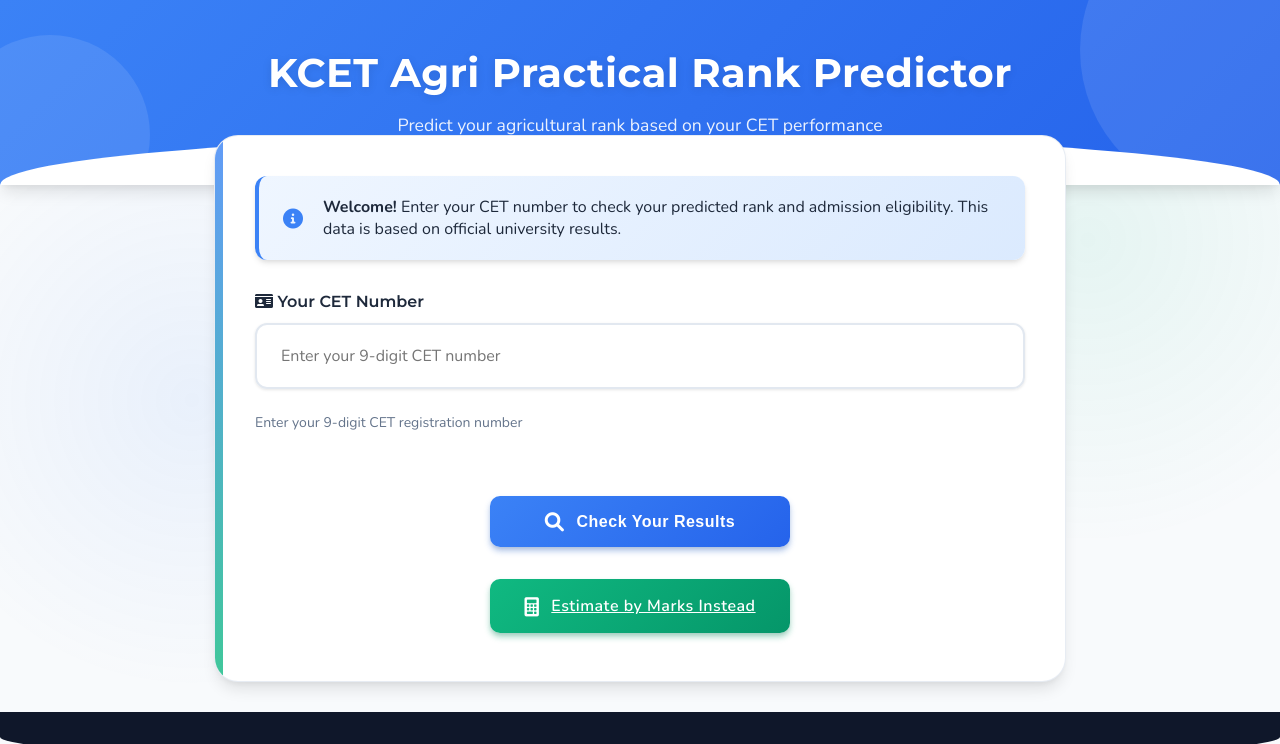
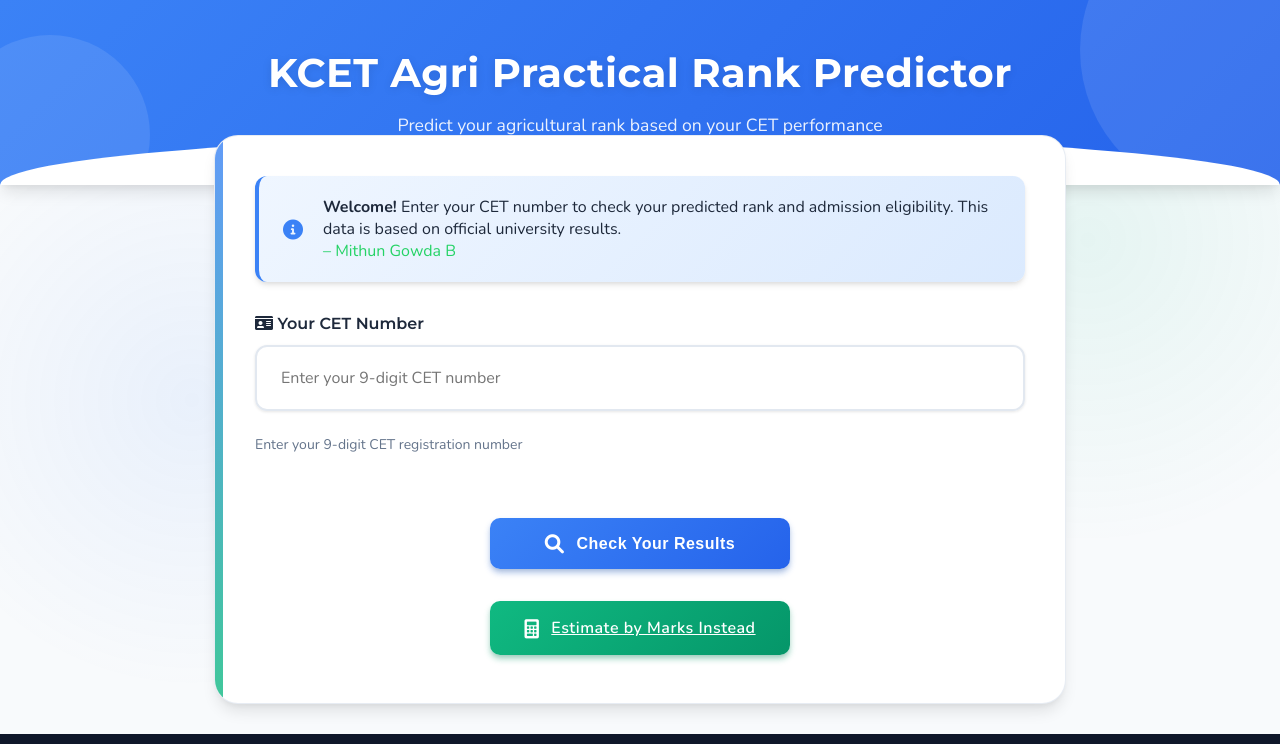
Before and after one commit to mithun50/KCET_Agri_Practicle_RankPredector, a Flask app: page / in a window 1280 px wide. Shown: the top 744 px of the page. Run offline with Flask 3, Linux system fonts and the light colour scheme.

Commit message:
Update index.html

```diff
--- a/templates/index.html
+++ b/templates/index.html
@@ -3,7 +3,10 @@
 {% block content %}
 <div class="card">
     <div class="info-box">
-        <strong>Welcome!</strong> Enter your CET number to check your predicted rank and admission eligibility. This data is based on official university results.
+        <strong>Welcome!</strong> Enter your CET number to check your predicted rank and admission eligibility. This data is based on official university results.<br>
+        <a href="https://www.instagram.com/mithun.gowda.b" target="_blank" style="color: #25D366; text-decoration: none;">
+            – Mithun Gowda B
+        </a>
     </div>
 
     {% if error %}
```
